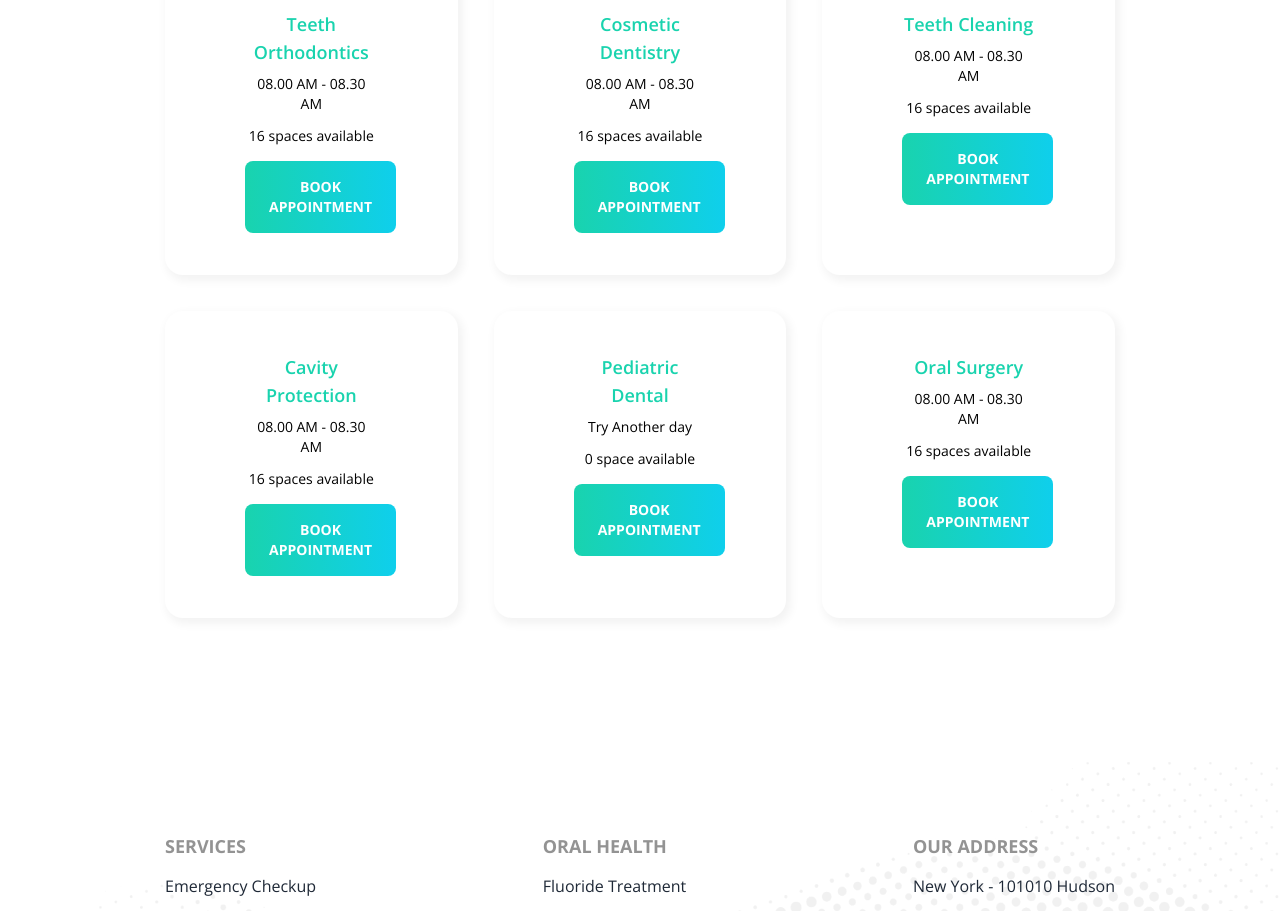
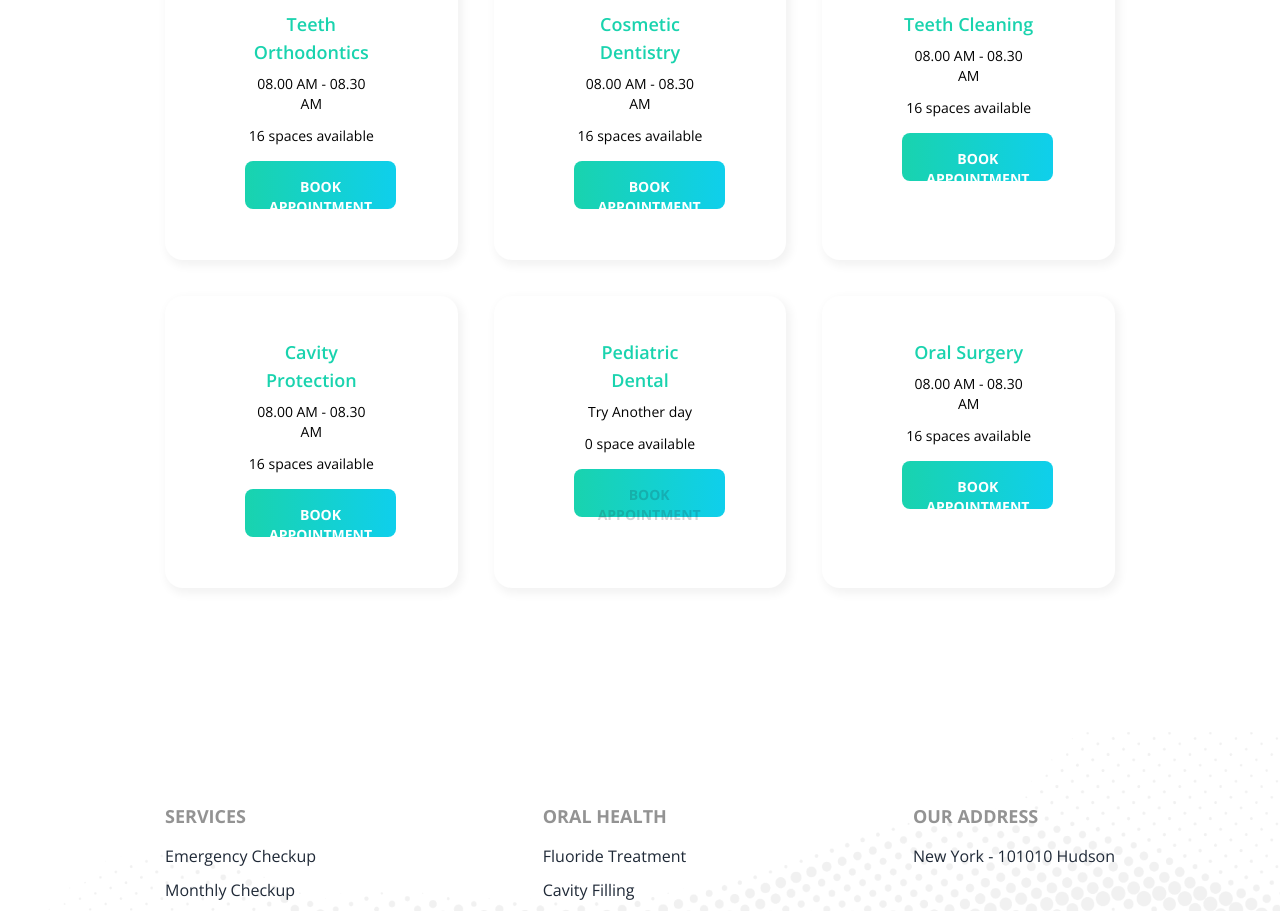
Before and after one commit to nwebpro/doctors-portal, a React (Create React App) app: page /Appointment in a window 1280 px wide. Shown: the part 1040-1951 px from the top of the page. Built offline with nearby package versions, Linux system fonts and the light colour scheme.

Commit message:
btn disabled

```diff
--- a/src/Pages/Appointment/AAppointments/AppointmentOption.jsx
+++ b/src/Pages/Appointment/AAppointments/AppointmentOption.jsx
@@ -10,7 +10,7 @@ const AppointmentOption = ({ appointmentOption, setTreatment }) => {
             <label
                 disabled={ slots.length === 0 }
                 htmlFor="booking-modal"
-                className="bg-gradient-to-r from-theme-2nd to-theme-1st py-4 px-6 rounded-lg inline-block text-white font-bold text-sm uppercase leading-5 cursor-pointer"
+                className="btn border-none bg-gradient-to-r from-theme-2nd to-theme-1st py-4 px-6 rounded-lg inline-block text-white font-bold text-sm uppercase leading-5 cursor-pointer"
                 onClick={() => setTreatment(appointmentOption)}
             >Book Appointment</label>
         </div>
```
